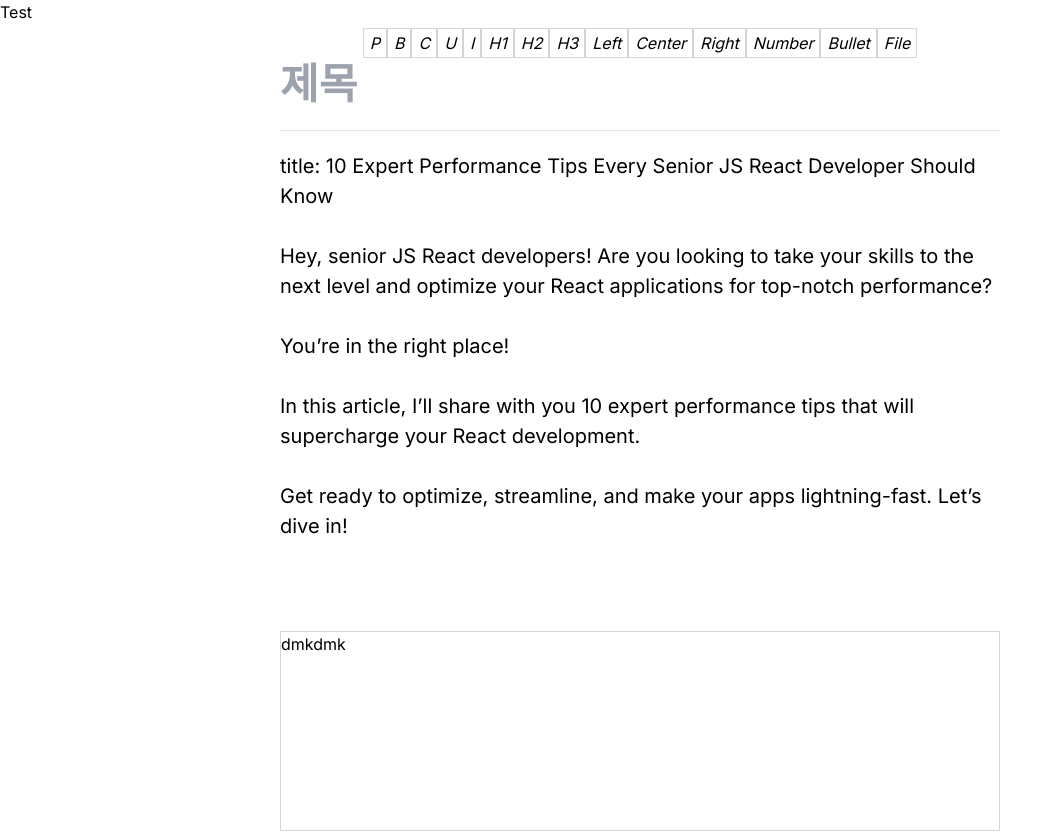
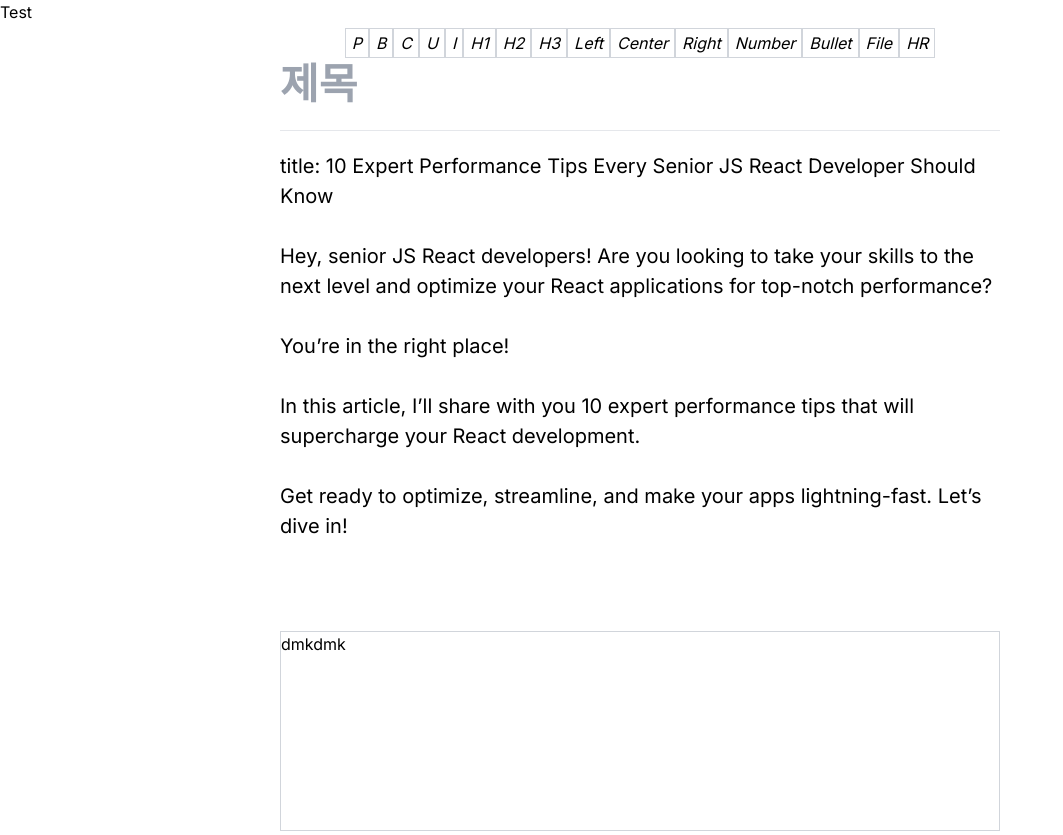
Before and after one commit to KingJaeYeon/slatejs-02, a Next.js app: page /test in a window 1280 px wide. Shown: the whole page, without its empty margins (0-1063 px from the left). Built offline with nearby package versions, Linux system fonts and the light colour scheme.

Commit message:
hr implement

```diff
--- a/src/components/slate-plugins/constants.ts
+++ b/src/components/slate-plugins/constants.ts
@@ -1,5 +1,6 @@
 export const MARK_BOLD = "bold";
 export const MARK_NORMAL = "normal";
+export const HR = "hr";
 export const MARK_ITALIC = "italic";
 export const MARK_UNDERLINE = "underline";
 export const MARK_CODE = "code";
--- a/src/components/slate-plugins/custom-editor.ts
+++ b/src/components/slate-plugins/custom-editor.ts
@@ -5,6 +5,8 @@ import {
 } from "slate";
 import {
   CustomText,
+  HRElement,
+  ImageElement,
   MarkFormat,
 } from "@/components/slate-plugins/custom-types";
 import {
@@ -21,6 +23,7 @@ import {
   NUMBER_LIST,
   BULLETED_LIST,
   IMAGE,
+  HR,
 } from "@/components/slate-plugins/constants";
 import {
   MARK_BOLD_HOTKEY,
@@ -92,7 +95,16 @@ export const ListDeleter = {
     }
   },
 };
-
+export const HREditor = {
+  toggleHR(editor: any) {
+    const hr: HRElement = { type: HR, children: [{ text: "" }] };
+    Transforms.insertNodes(editor, hr);
+    Transforms.insertNodes(editor, {
+      type: BLOCK_PARAGRAPH,
+      children: [{ text: "" }],
+    });
+  },
+};
 export const ListEditor = {
   isListActive(editor: any, format: string) {
     const [match]: any = SlateEditor.nodes(editor, {
--- a/src/components/slate-plugins/custom-types.d.ts
+++ b/src/components/slate-plugins/custom-types.d.ts
@@ -33,6 +33,7 @@ import {
   VIDEO,
   MARK_CODE,
   NUMBER_LIST,
+  HR,
 } from "@/components/slate-plugins/constants";
 
 export type BlockQuoteElement = {
@@ -79,6 +80,11 @@ export type HeadingThreeElement = {
 export type ImageElement = {
   type: IMAGE;
   url: string;
+  children: EmptyText[];
+};
+export type HRElement = {
+  type: HR;
+  align?: string;
   children: EmptyText[];
 };
 
@@ -147,6 +153,7 @@ type CustomElement =
   | TableCellElement
   | TitleElement
   | VideoElement
+  | HRElement
   | CodeBlockElement
   | CodeLineElement;
 
@@ -191,6 +198,7 @@ export interface HistoryEditor extends BaseEditor {
   redo: () => void;
   writeHistory: (stack: "undos" | "redos", batch: any) => void;
 }
+
 export interface History {
   redos: Batch[];
   undos: Batch[];
--- /dev/null
+++ b/src/components/slate-plugins/hr/Hr.tsx
@@ -0,0 +1,15 @@
+import { ElementProps } from "@/components/v2/change-element";
+
+export const HrElement = ({ attributes, children, element }: ElementProps) => {
+  return (
+    <div {...attributes}>
+      <div contentEditable={false}>
+        <hr
+          className={
+            "mb-[42px] mt-[52px] block overflow-visible border-0 text-center before:relative before:top-[-30px] before:ml-[0.6em] before:text-[30px] before:tracking-[0.6em] before:text-[rgba(0,0,0,.68)] before:content-['...']"
+          }
+        />
+      </div>
+    </div>
+  );
+};
--- a/src/components/toolbar.tsx
+++ b/src/components/toolbar.tsx
@@ -3,6 +3,7 @@ import { Button } from "@/components/button";
 import React from "react";
 import {
   BlockEditor,
+  HREditor,
   ListEditor,
   MarkEditor,
 } from "@/components/slate-plugins/custom-editor";
@@ -21,6 +22,7 @@ import {
   TEXT_ALIGN_RIGHT,
   NUMBER_LIST,
   BULLETED_LIST,
+  HR,
 } from "@/components/slate-plugins/constants";
 import { insertImage } from "@/components/slate-plugins/image/withImages";
 
@@ -168,6 +170,14 @@ export const Toolbar = ({ show }: { show: boolean }) => {
       >
         File
       </Button>
+      <Button
+        onclickHandler={() => {
+          HREditor.toggleHR(editor);
+        }}
+        className={"flex border border-gray-300 px-1.5 py-0.5 italic"}
+      >
+        HR
+      </Button>
     </div>
   );
 };
```
Also changed, not shown: src/components/v2/change-element.tsx (+4 -0 lines).
